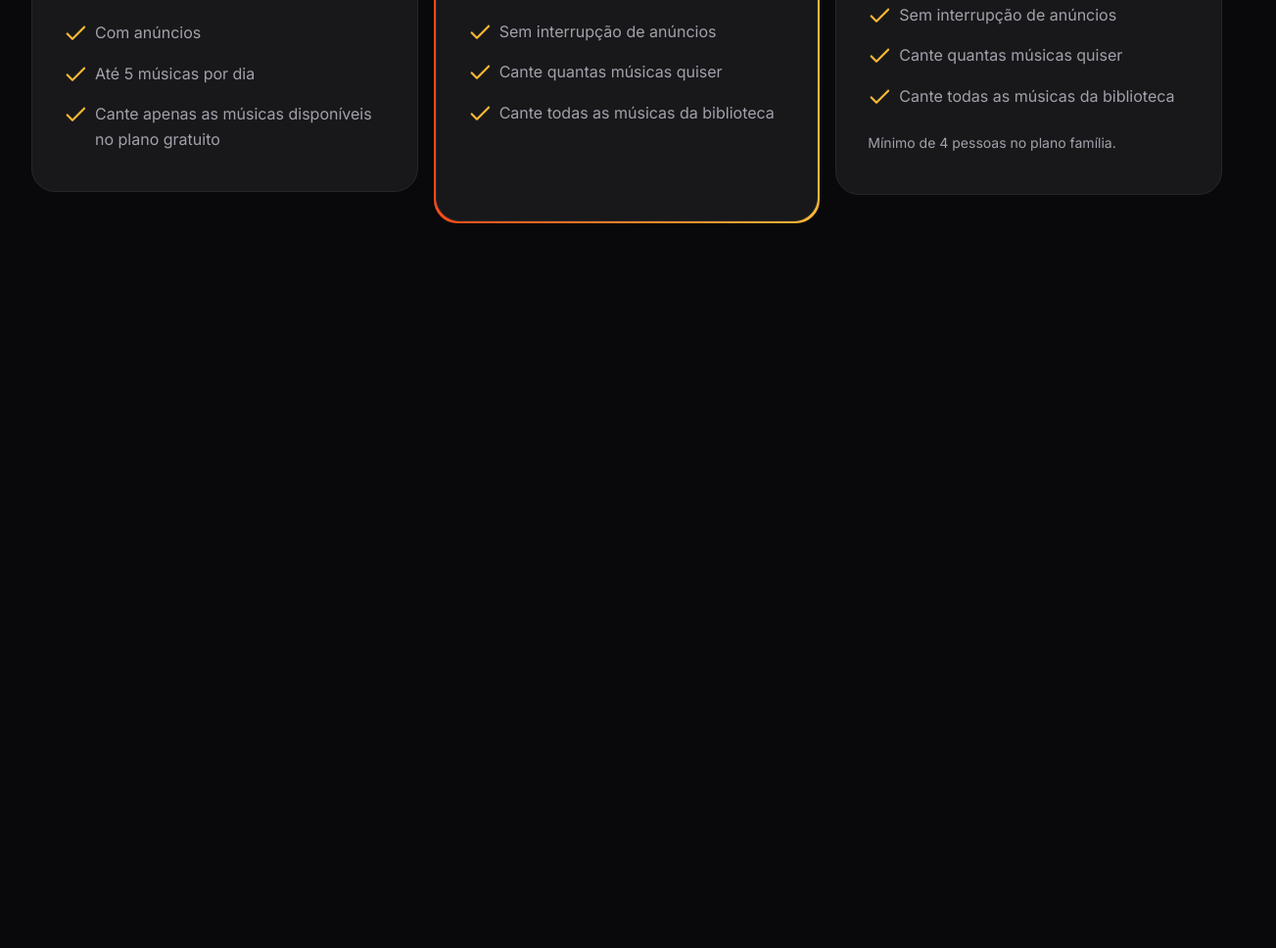
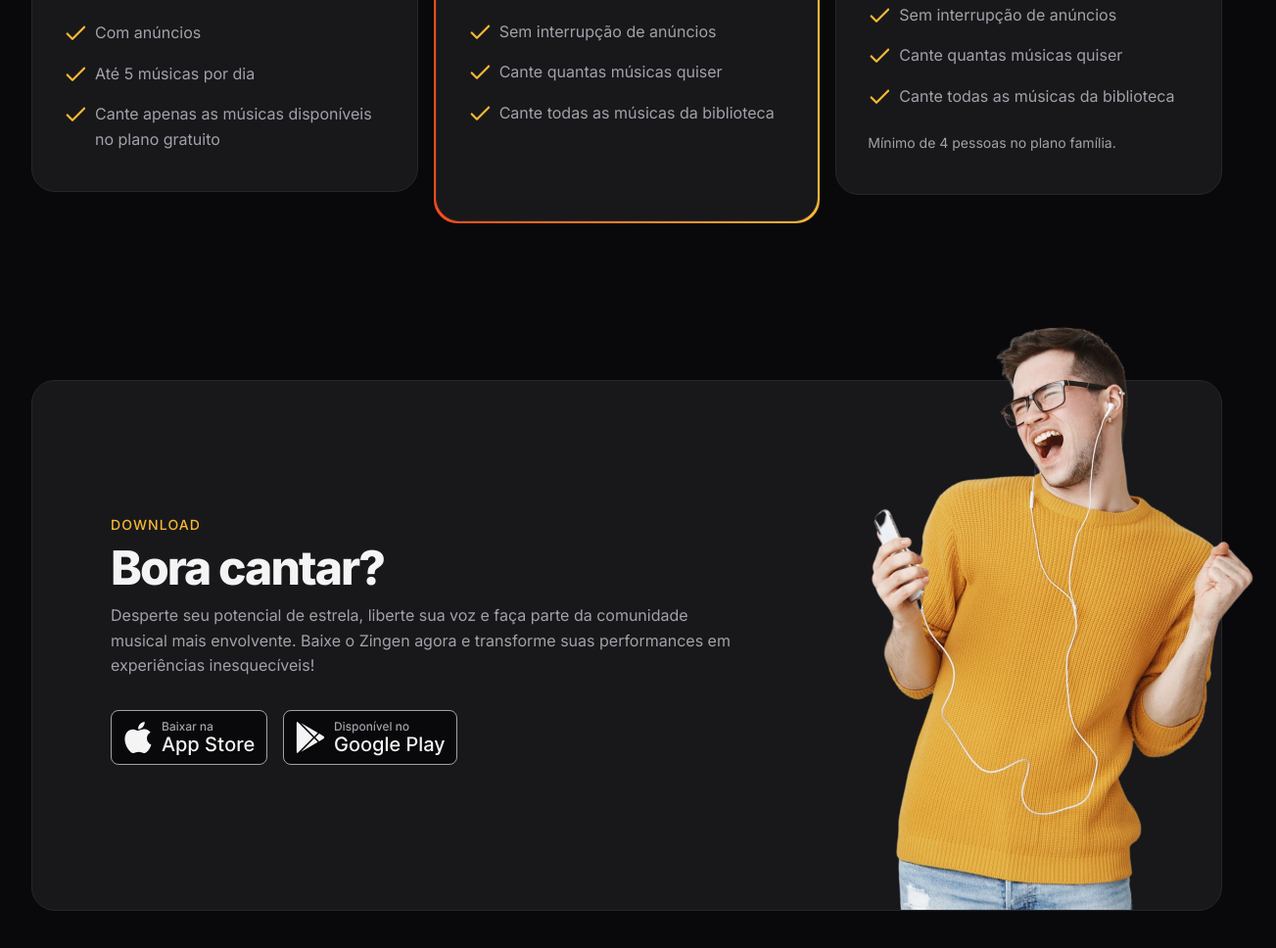
Before and after one commit to lucaaspoltronieri/projeto-landing-page-app, a plain HTML site: page index.html in a window 1280 px wide. Shown: the part 3216-4184 px from the top of the page at 98% size, 1303 px wide, since content can reach past the window. Before the commit the page ends 3524 px from the top, so only its background shows below. Drawn offline with Linux system fonts and the light colour scheme.

Commit message:
Seção Download

```diff
--- a/index.html
+++ b/index.html
@@ -162,5 +162,35 @@
             </div>
         </div>
      </section>
+
+     <section id="download">
+        <div class="container py-xl">
+            <div class="card px-lg even-columns items-center">
+                <div>
+                    <header>
+                        <strong>download</strong>
+                        <h2>Bora cantar?</h2>
+                    </header>
+                    <p>
+                        Desperte seu potencial de estrela, liberte sua voz e faça parte da comunidade musical mais envolvente. Baixe o Zingen agora e transforme suas performances em experiências inesquecíveis!
+                    </p>
+
+                    <div class="buttons flex gap-1">
+                        <a href="#">
+                            <img src="Assets/Images/app-store.svg" alt="Baixar da App Store">
+                        </a>
+
+                        <a href="#">
+                            <img src="Assets/Images/play-store.svg" alt="Baixar da Play Store">
+                        </a>
+                    </div>
+                </div>
+
+
+                    <img src="Assets/Images/rapaz-ouvindo-musica-com-fones-de-ouvido-e-cantando-no-aplicativo-de-karaoke-removebg 1.png" alt="">
+
+            </div>
+        </div>
+     </section>
 </body>
 </html>
--- /dev/null
+++ b/style/download.css
@@ -0,0 +1,33 @@
+#download {
+    .card {
+        padding: 3rem 1.5rem 15rem;
+        position: relative;
+
+        & > img {
+            width: 14.5rem;
+            position: absolute;
+            bottom: 0;
+            right: -3.5rem
+        }
+    }
+
+    .buttons {
+        flex-wrap: wrap;
+        margin-top: 2rem;
+    }
+
+    @media (width >= 80em) {
+        .card {
+            padding: 8.75rem 5rem;
+
+            & > div:nth-child(1) {
+                max-width: 40rem;
+            }
+
+            & > img {
+                width: 29.125rem;
+            }
+        }
+    }
+
+}
--- a/style/global.css
+++ b/style/global.css
@@ -55,6 +55,8 @@ html {
     font-size: var(--fs-base);
     line-height: 1.6;
     color: var(--text-color-primary);
+
+    overflow-x: hidden;
 }
 
 body {
--- a/style/index.css
+++ b/style/index.css
@@ -9,3 +9,4 @@
 @import url(cards.css);
 @import url(features.css) (width >= 80rem);
 @import url(pricing.css);
+@import url(download.css);
```
Also changed, not shown: Assets/Images/app-store.svg (added), Assets/Images/play-store.svg (added).
